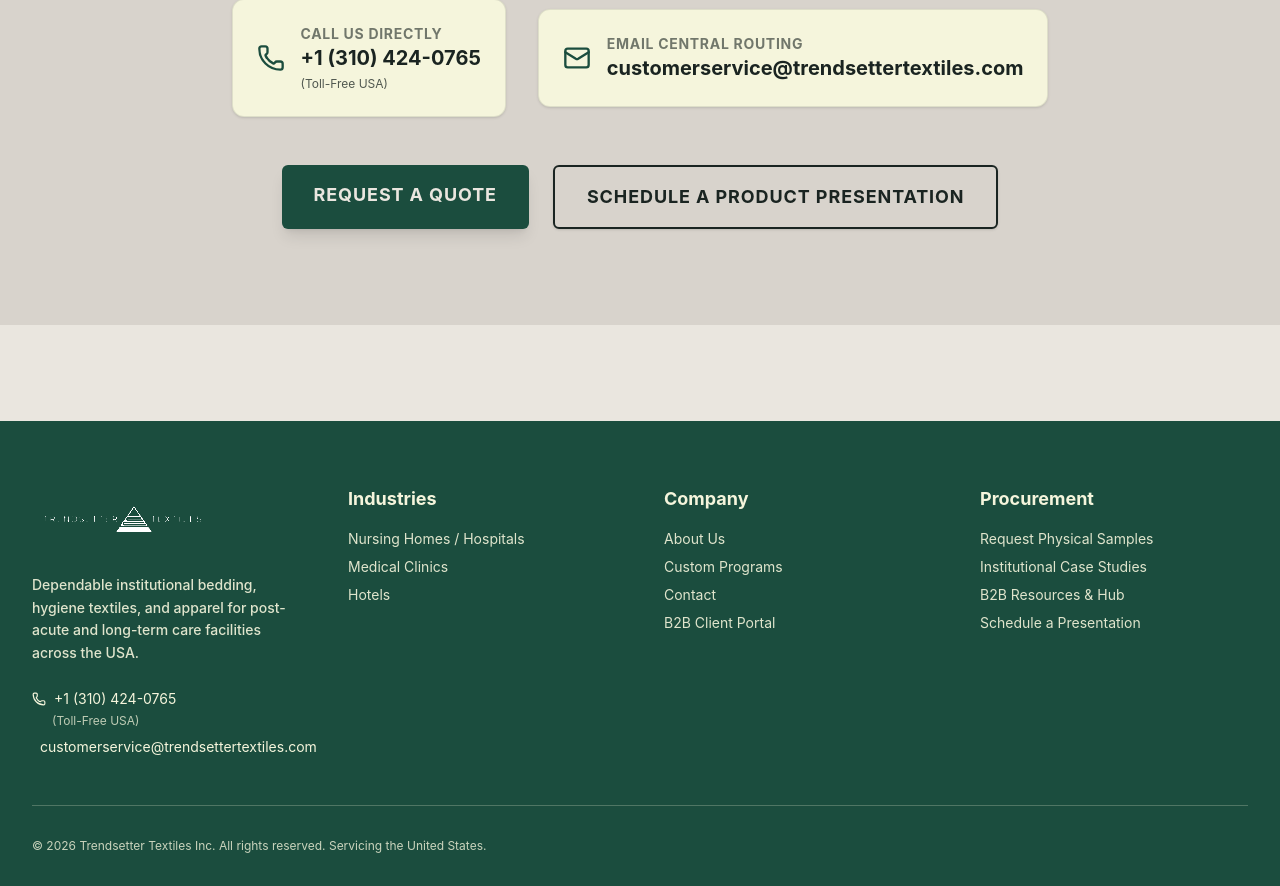
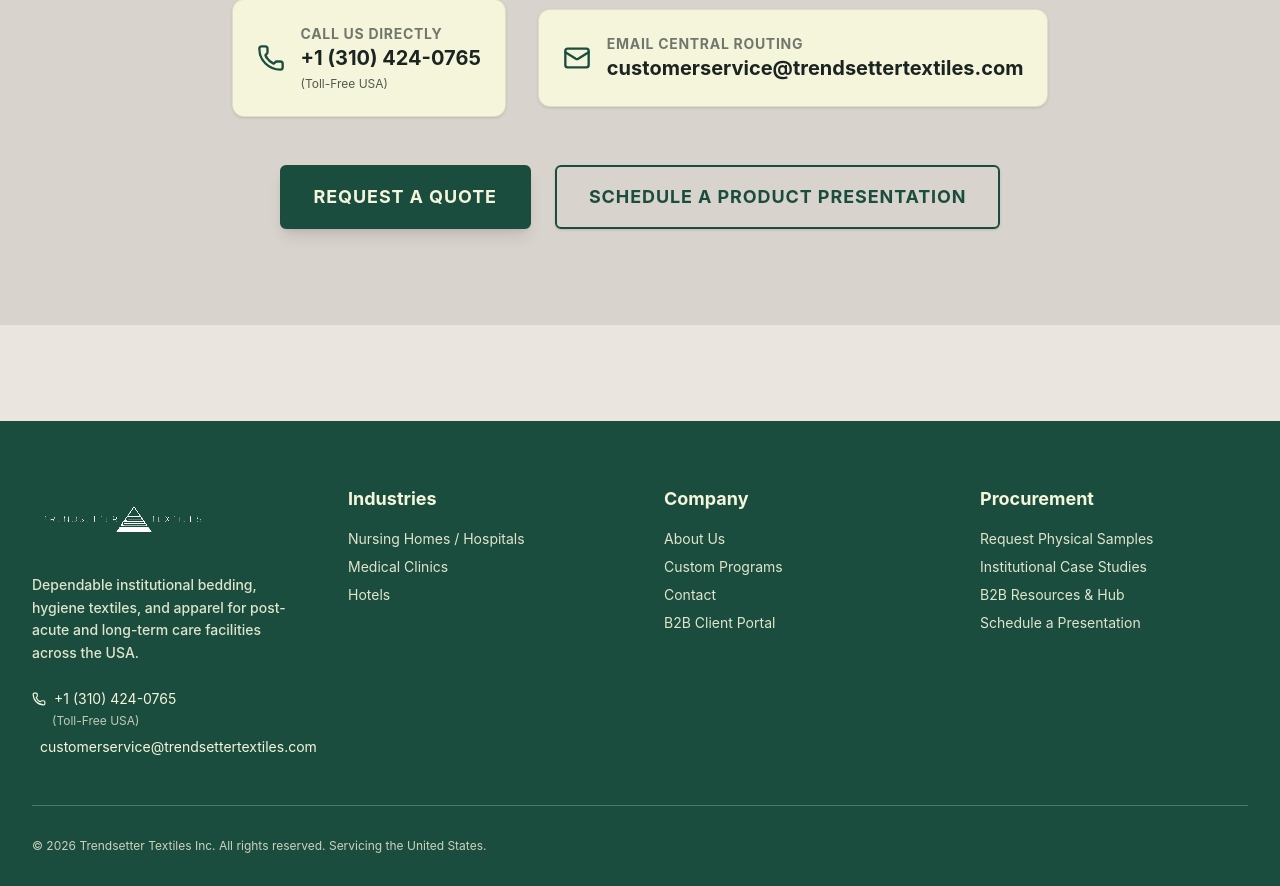
Before and after one commit to numBerNiko/Trendsetter-dev, a React (Vite) app: page /industries/nursing-homes in a window 1280 px wide. Shown: the part 4006-4892 px from the top of the page. Built offline with nearby package versions, Linux system fonts and the light colour scheme.

Commit message:
feat: standardize B2B CTA button styles with clean hover inverts across Industries pages

```diff
--- a/src/pages/HotelsPage.jsx
+++ b/src/pages/HotelsPage.jsx
@@ -119,7 +119,7 @@
             Elevate your property's brand with custom embroidery on robes, towels, and staff uniforms. Consistent visual identity across all guest touchpoints.
           </p>
           <div className="px-4 sm:px-0">
-            <Link to="/contact" className="inline-block w-full sm:w-auto text-white px-8 py-4 rounded-md font-bold uppercase tracking-wider text-lg hover:bg-slate transition-colors shadow-md" style={{ backgroundColor: region.theme.primaryBg }}>
+            <Link to="/contact" className="inline-block w-full sm:w-auto px-8 py-4 rounded-md font-bold uppercase tracking-wider text-lg shadow-md border-2 border-[var(--theme-color)] text-white bg-[var(--theme-color)] hover:bg-transparent hover:text-[var(--theme-color)] transition-all duration-300 ease-in-out text-center">
               REQUEST HOSPITALITY QUOTE
             </Link>
           </div>
--- a/src/pages/MedicalClinicsPage.jsx
+++ b/src/pages/MedicalClinicsPage.jsx
@@ -7,7 +7,7 @@
 export default function MedicalClinicsPage() {
   const region = useRegion();
   return (
-    <div className="bg-neutral-bg text-slate min-h-screen pb-20">
+    <div className="bg-neutral-bg text-slate min-h-screen pb-20 font-sans" style={{ '--theme-color': region.theme.primaryBg }}>
 
       {/* Hero */}
       <section className="text-neutral-bg py-20 md:py-32 text-center relative overflow-hidden border-b-8" style={{ backgroundColor: region.theme.primaryBg, borderBottomColor: region.theme.primaryBg }}>
@@ -113,15 +113,15 @@
         </div>
 
         {/* Optional Upsell Section */}
-        <div className="mt-12 max-w-3xl mx-auto bg-deep-teal/5 border border-deep-teal/20 p-8 rounded-xl text-center">
-          <ShoppingBag size={32} className="text-deep-teal mx-auto mb-4" />
+        <div className="mt-12 max-w-3xl mx-auto border p-8 rounded-xl text-center bg-[var(--theme-color)]/5 border-[var(--theme-color)]/20">
+          <ShoppingBag size={32} style={{ color: region.theme.primaryBg }} className="mx-auto mb-4" />
           <h4 className="text-xl font-bold uppercase tracking-wider mb-2 text-slate">PATIENT DISCHARGE / WELCOME KITS</h4>
           <p className="opacity-80 text-sm mb-4">Optional upsell: Custom branded tote bags for patient belongings or new-patient information packets.</p>
-          <Link to="/custom-programs" className="text-deep-teal font-bold uppercase tracking-wider hover:underline">EXPLORE CUSTOM BRANDING</Link>
+          <Link to="/custom-programs" className="font-bold uppercase tracking-wider hover:underline" style={{ color: region.theme.primaryBg }}>EXPLORE CUSTOM BRANDING</Link>
         </div>
 
         <div className="mt-16 text-center px-4 sm:px-0">
-          <Link to="/contact" className="inline-block w-full sm:w-auto px-8 py-4 rounded-md font-bold text-lg transition-colors shadow-md text-white hover:opacity-80" style={{ backgroundColor: region.theme.primaryBg }}>
+          <Link to="/contact" className="inline-block w-full sm:w-auto px-8 py-4 rounded-md font-bold text-lg shadow-md border-2 border-[var(--theme-color)] text-white bg-[var(--theme-color)] hover:bg-transparent hover:text-[var(--theme-color)] transition-all duration-300 ease-in-out text-center">
             REQUEST QUOTE FOR CLINICS
           </Link>
         </div>
--- a/src/pages/NursingHomesPage.jsx
+++ b/src/pages/NursingHomesPage.jsx
@@ -284,10 +284,10 @@
           </div>
 
           <div className="flex flex-col sm:flex-row justify-center gap-4 sm:gap-6">
-            <Link to="/contact" className="text-neutral-bg px-8 py-4 rounded-md font-bold uppercase tracking-wider text-lg hover:bg-slate transition-colors shadow-lg w-full sm:w-auto text-center" style={{ backgroundColor: region.theme.primaryBg }}>
+            <Link to="/contact" className="inline-block w-full sm:w-auto px-8 py-4 rounded-md font-bold uppercase tracking-wider text-lg shadow-lg border-2 border-[var(--theme-color)] text-white bg-[var(--theme-color)] hover:bg-transparent hover:text-[var(--theme-color)] transition-all duration-300 ease-in-out text-center">
               REQUEST A QUOTE
             </Link>
-            <Link to="/contact" className="bg-transparent border-2 border-slate text-slate px-8 py-4 rounded-md font-bold uppercase tracking-wider text-lg hover:bg-slate hover:text-neutral-bg transition-colors shadow-sm w-full sm:w-auto text-center">
+            <Link to="/contact" className="inline-block w-full sm:w-auto px-8 py-4 rounded-md font-bold uppercase tracking-wider text-lg shadow-sm border-2 border-[var(--theme-color)] text-[var(--theme-color)] bg-transparent hover:bg-[var(--theme-color)] hover:text-white transition-all duration-300 ease-in-out text-center">
               SCHEDULE A PRODUCT PRESENTATION
             </Link>
           </div>
```
